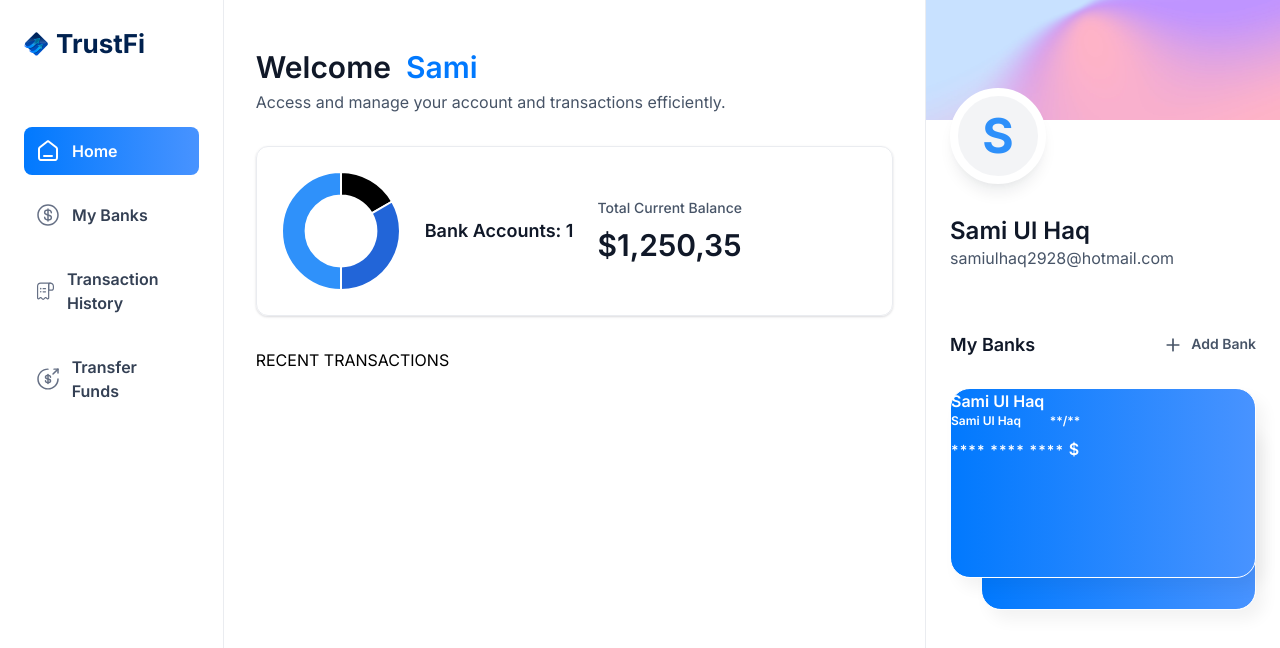
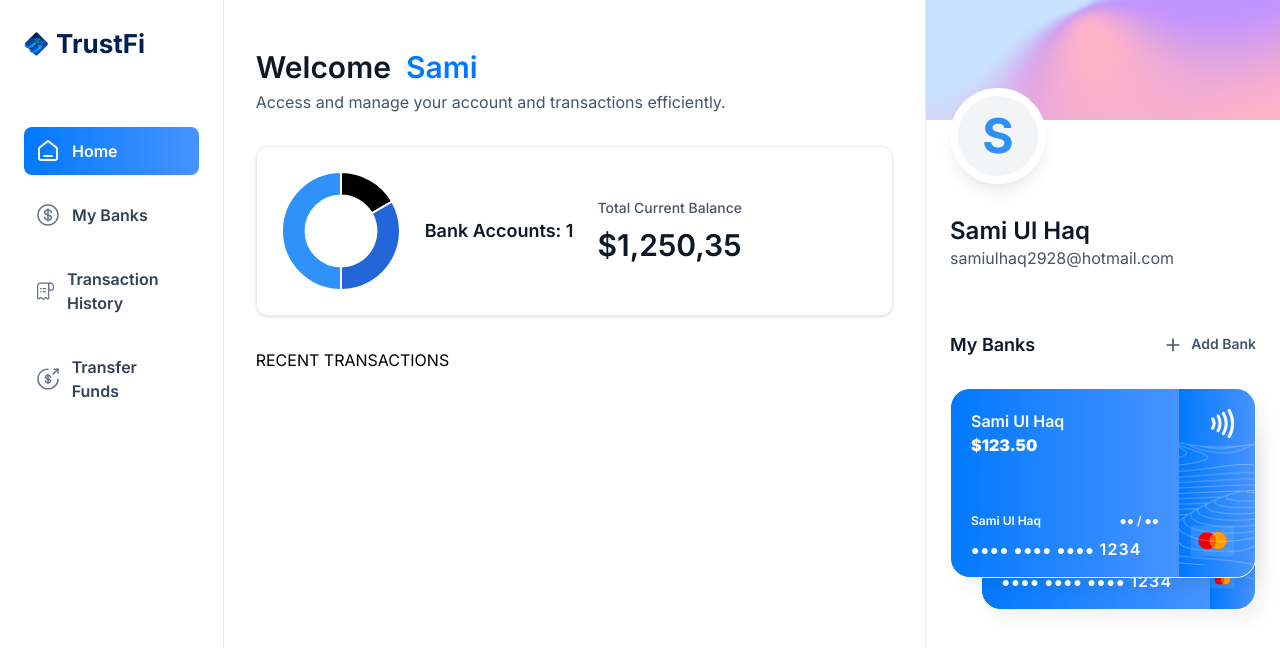
Before and after one commit to sami2928/TrustFi, a Next.js app: page / in a window 1280 px wide. Shown: the top 648 px of the page. Built offline with nearby package versions, Linux system fonts and the light colour scheme.

Commit message:
Modification in Right Side Navbar

```diff
--- /dev/null
+++ b/app/(root)/my-banks/page.tsx
@@ -0,0 +1,9 @@
+import React from 'react'
+
+const MyBanks = () => {
+  return (
+    <div>MyBanks</div>
+  )
+}
+
+export default MyBanks
--- /dev/null
+++ b/app/(root)/payment-transfer/page.tsx
@@ -0,0 +1,7 @@
+import React from "react";
+
+const Transfer = () => {
+  return <div>Transfer</div>;
+};
+
+export default Transfer;
--- /dev/null
+++ b/app/(root)/transaction-history/page.tsx
@@ -0,0 +1,9 @@
+import React from 'react'
+
+const TransactionHistory = () => {
+  return (
+    <div>TransactionHistory</div>
+  )
+}
+
+export default TransactionHistory
--- a/components/BankCard.tsx
+++ b/components/BankCard.tsx
@@ -1,4 +1,5 @@
 import { formatAmount } from "@/lib/utils";
+import Image from "next/image";
 import Link from "next/link";
 import React from "react";
 
@@ -10,24 +11,44 @@
   return (
     <div className="flex flex-col">
       <Link href="/" className="bank-card">
-        <div className="bank_card_content">
+        <div className="bank-card_content">
           <div>
             <h1 className="text-16 font-semibold text-white">
               {account.name || userName}
             </h1>
-            <p className="font-ibm-plex-serif font-black text-white"></p>
+            <p className="font-ibm-plex-serif font-black text-white">
+              {formatAmount(account.currentBalance)}
+            </p>
           </div>
 
           <article className="flex flex-col gap-2">
             <div className="flex justify-between">
               <h1 className="text-12 font-semibold text-white">{userName}</h1>
-              <h2 className="text-12 font-semibold text-white">**/**</h2>
+              <h2 className="text-12 font-semibold text-white">●● / ●●</h2>
             </div>
             <p className="text-14 font-semibold tracking-[1.1px] text-white">
-              **** **** **** <span className="text-16">${account.mask}</span>
+              ●●●● ●●●● ●●●● <span className="text-16">1234</span>
             </p>
           </article>
         </div>
+
+        <div className="bank-card_icon">
+          <Image src="/icons/Paypass.svg" width={24} height={24} alt="pay" />
+          <Image
+            src="/icons/mastercard.svg"
+            width={45}
+            height={32}
+            alt="mastercard"
+            className="ml-5"
+          />
+        </div>
+        <Image
+          src="/icons/lines.png"
+          width={316}
+          height={190}
+          alt="lines"
+          className="absolute top-0 left-0"
+        />
       </Link>
     </div>
   );
```
